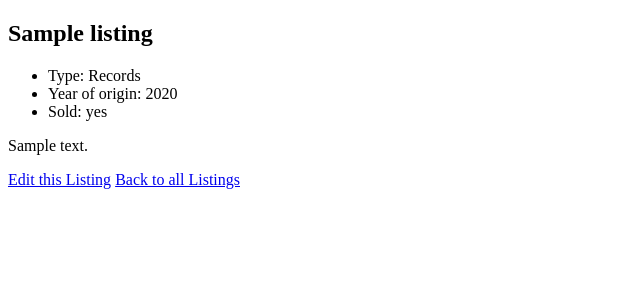
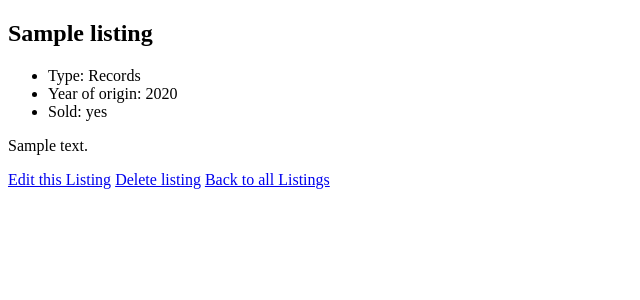
Before and after one commit to OpenClassrooms-Student-Center/6967196-Django-EN, a Django app: page /listings/1/ in a window 1280 px wide. Shown: the part 26-326 px from the top of the page, without its empty margins (0-640 px from the left). Run offline with Django 3.2, Linux system fonts and the light colour scheme; tables that the repository leaves empty hold one stand-in row (values such as "Sample post").

Commit message:
End of P4C5 exercise

```diff
--- a/merchex/listings/templates/listings/listing_detail.html
+++ b/merchex/listings/templates/listings/listing_detail.html
@@ -13,7 +13,7 @@
   <p>{{ listing.description }}</p>
 
   <a href="{% url 'listing-update' band.id %}">Edit this Listing</a>
-
+  <a href="{% url 'listing-delete' listing.id %}">Delete listing</a>
   <a href="{% url 'listing-list' %}">Back to all Listings</a>
 
 {% endblock %}
--- a/merchex/listings/views.py
+++ b/merchex/listings/views.py
@@ -115,6 +115,18 @@ def listing_update(request, id):
                   {'form': form})
 
 
+def listing_delete(request, id):
+    listing = Listing.objects.get(id=id)
+
+    if request.method == 'POST':
+        listing.delete()
+        return HttpResponseRedirect(reverse('listing-list'))
+
+    return render(request,
+                  'listings/listing_delete.html',
+                  {'listing': listing})
+
+
 def about(request):
     return render(request, 'listings/about.html')
 
--- a/merchex/merchex/urls.py
+++ b/merchex/merchex/urls.py
@@ -31,6 +31,7 @@ urlpatterns = [
     path('listings/<int:id>/', views.listing_detail, name='listing-detail'),
     path('listings/add/', views.listing_create, name='listing-create'),
     path('listings/<int:id>/change/', views.listing_update, name='listing-update'),
+    path('listings/<int:id>/delete/', views.listing_update, name='listing-delete'),
 
     path('about-us/', views.about, name='about'),
     path('contact-us/', views.contact, name='contact'),
```
Also changed, not shown: merchex/listings/templates/listings/listing_delete.html (added, +14 -0 lines).
